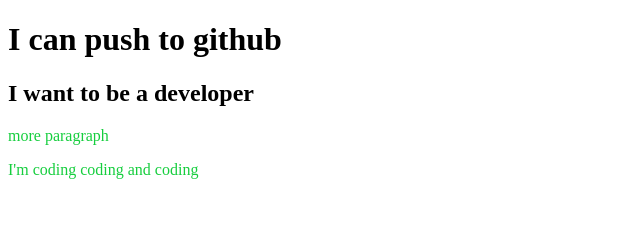
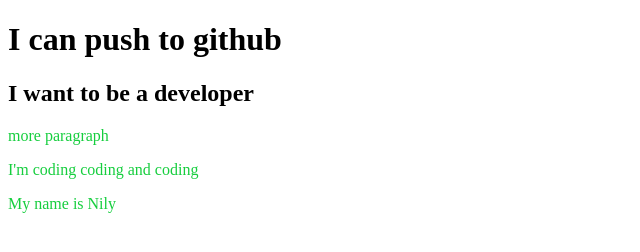
Before and after one commit to Habizanoor/my-second-repo, a plain HTML site: page index.html in a window 1280 px wide. Shown: the whole page, without its empty margins (0-640 px from the left). Drawn offline with Linux system fonts and the light colour scheme.

Commit message:
paragraph added

```diff
--- a/index.html
+++ b/index.html
@@ -12,5 +12,6 @@
     <h2>I want to be a developer</h2>
     <p>more paragraph</p>
     <p>I'm coding coding and coding</p>
+    <p>My name is Nily</p>
 </body>
 </html>
```
